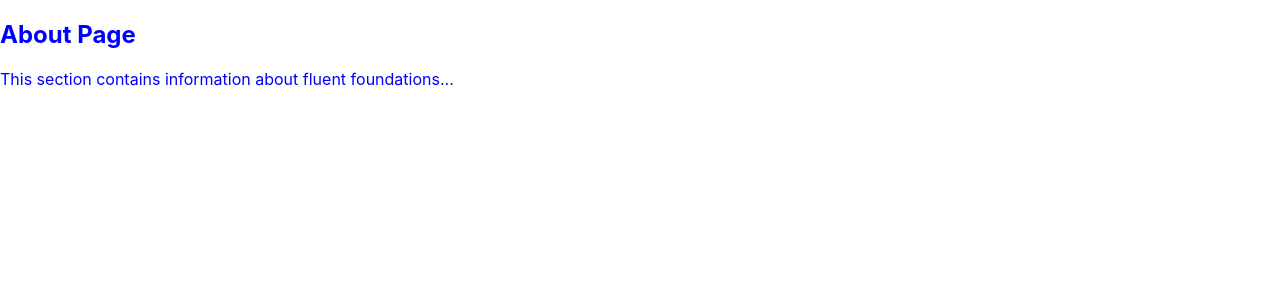
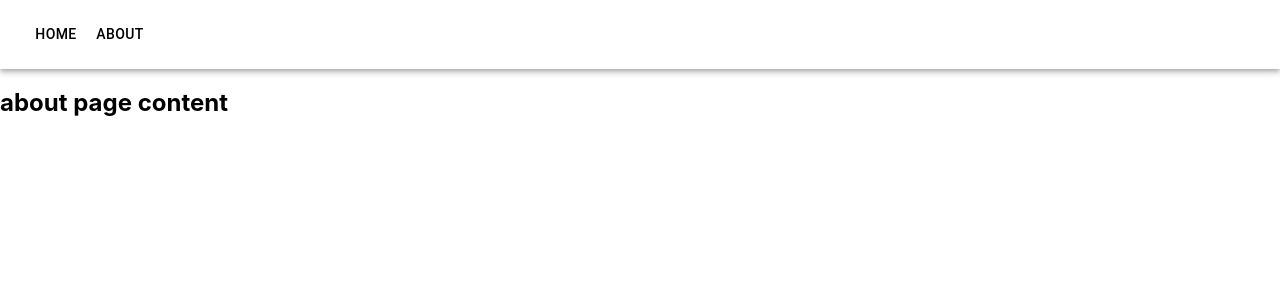
Before and after one commit to p-hebda/ffspeech-client, a React (Create React App) app: page /about in a window 1280 px wide. Shown: the top 300 px of the page. Built offline with nearby package versions, Linux system fonts and the light colour scheme.

Commit message:
add nav bar

```diff
--- a/src/App.js
+++ b/src/App.js
@@ -2,13 +2,19 @@ import './App.css';
 import {Route, Routes} from "react-router-dom";
 import About from "./main/containers/About";
 import Home from "./main/containers/Home";
+import React from 'react';
+import ButtonAppBar from "./main/components/ButtonAppBar";
 
 function App() {
-    return (<Routes>
-        <Route exact path="/" element={<Home/>}/>
-        <Route path="/about" element={<About/>}/>
-        <Route path="*" element={<h1>Not Found</h1>}/>
-    </Routes>);
+    return (
+        <React.Fragment>
+            <ButtonAppBar/>
+            <Routes>
+                <Route exact path="/" element={<Home/>}/>
+                <Route path="/about" element={<About/>}/>
+                <Route path="*" element={<h1>Not Found</h1>}/>
+            </Routes>
+        </React.Fragment>);
 }
 
 export default App;
--- /dev/null
+++ b/src/main/components/ButtonAppBar.js
@@ -0,0 +1,38 @@
+import * as React from 'react';
+import AppBar from '@mui/material/AppBar';
+import Box from '@mui/material/Box';
+import Toolbar from '@mui/material/Toolbar';
+import Button from '@mui/material/Button';
+import {useNavigate} from "react-router-dom";
+
+export default function ButtonAppBar() {
+    let navigate = useNavigate();
+    const routeChange = (path) => {
+        navigate(path);
+    }
+
+    const pages = [
+        {name: "Home", path: "/"},
+        {name: "About", path: "/about"}
+    ];
+
+    return (
+        <Box sx={{flexGrow: 1}}>
+            <AppBar position="sticky" color='inherit'>
+                <Toolbar>
+                    <Box sx={{flexGrow: 1, display: {xs: 'none', md: 'flex'}}}>
+                        {pages.map(({name, path}) => (
+                            <Button
+                                key={name}
+                                onClick={() => routeChange(path)}
+                                sx={{my: 2, color: 'black', display: 'block'}}
+                            >
+                                {name}
+                            </Button>
+                        ))}
+                    </Box>
+                </Toolbar>
+            </AppBar>
+        </Box>
+    );
+}
--- a/src/main/containers/About.js
+++ b/src/main/containers/About.js
@@ -1,17 +1,10 @@
 import React from 'react';
-
-const divStyle = {
-    color:'blue'
-};
 
 class About extends React.Component {
     render() {
         return (
-            <div style={divStyle}>
-                <h2>About Page</h2>
-                <main>
-                    <p>This section contains information about fluent foundations...</p>
-                </main>
+            <div>
+                <h2>about page content</h2>
             </div>
         )
     }
--- a/src/main/containers/Home.js
+++ b/src/main/containers/Home.js
@@ -1,29 +1,14 @@
 import '../../App.css';
 import React from 'react';
-import logo from '../../logo.svg';
-import {Link} from "react-router-dom";
 
 class Home extends React.Component {
     render() {
         return (
-            <div className="App">
-                <header className="App-header">
-                    <img src={logo} className="App-logo" alt="logo" />
-                    <p>
-                        Edit <code>src/App.js</code> and save to reload.
-                    </p>
-                    <a
-                        className="App-link"
-                        href="https://reactjs.org"
-                        target="_blank"
-                        rel="noopener noreferrer"
-                    >
-                        Learn React
-                    </a>
-                    <Link to="/about">About</Link>
-                </header>
-            </div>
-
+            <React.Fragment>
+                <div style={{textAlign: "center", paddingTop: "80px"}}>
+                    <img src={'../../logo.svg'} alt="logo" width="25%" height="25%"/>
+                </div>
+            </React.Fragment>
         );
     }
 
```
Also changed, not shown: src/logo.svg (deleted).
